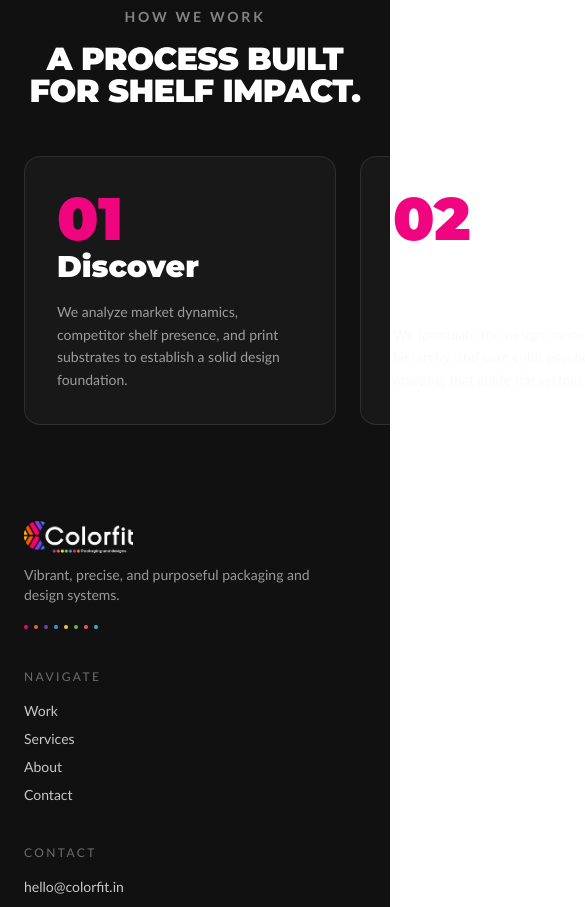
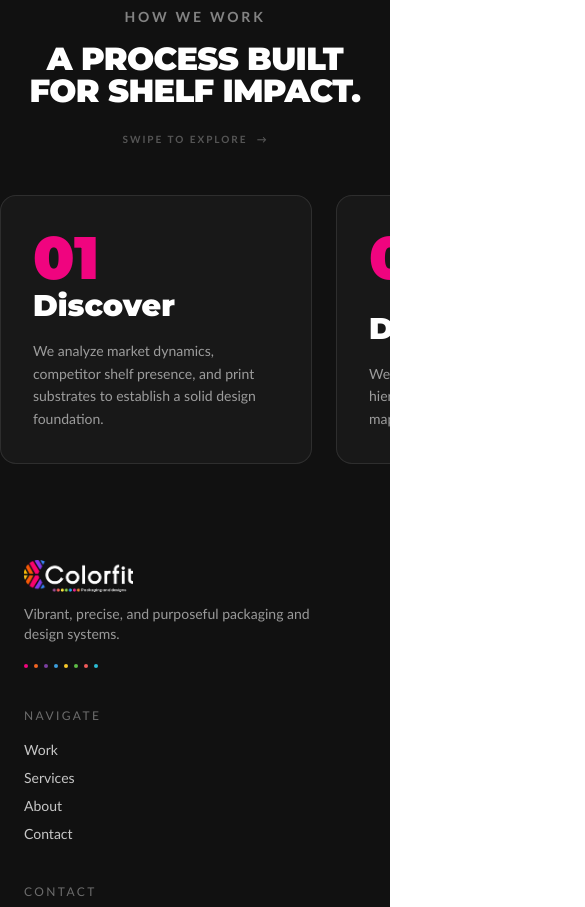
Before and after one commit to ashutoshbhardwaj-jiyasys/colorfit, a Next.js app: page / in a window 390 px wide. Shown: the part 9120-10027 px from the top of the page, 585 px wide, since content can reach past the window. Built offline with nearby package versions, Linux system fonts and the light colour scheme.

Commit message:
changes for home page responsive view

```diff
--- a/src/app/globals.css
+++ b/src/app/globals.css
@@ -67,3 +67,16 @@
     transform: none !important;
   }
 }
+
+/* Custom horizontal bounce animation for mobile swipe indicator */
+@keyframes bounce-x {
+  0%, 100% {
+    transform: translateX(0);
+  }
+  50% {
+    transform: translateX(4px);
+  }
+}
+.animate-bounce-horizontal {
+  animation: bounce-x 1s infinite ease-in-out;
+}
--- a/src/components/home/Process.tsx
+++ b/src/components/home/Process.tsx
@@ -76,14 +76,20 @@ export default function Process() {
         lightText={true}
       />
 
+      {/* Mobile Swipe Indicator */}
+      <div className="flex items-center justify-center gap-2 text-[10px] font-bold uppercase tracking-[0.2em] text-paper/30 md:hidden mt-6 select-none">
+        <span>Swipe to explore</span>
+        <span className="inline-block animate-bounce-horizontal">→</span>
+      </div>
+
       <div
         ref={track}
-        className="mt-12 flex gap-6 px-6 md:mt-20 md:flex-nowrap md:px-16"
+        className="mt-12 flex gap-6 px-6 overflow-x-auto snap-x snap-mandatory no-scrollbar md:mt-20 md:overflow-x-visible md:snap-none md:flex-nowrap md:px-16"
       >
         {STEPS.map((s) => (
           <article
             key={s.num}
-            className="flex w-[80vw] shrink-0 flex-col justify-between rounded-2xl border border-paper/10 bg-paper/[0.03] p-8 md:h-[44vh] md:w-[40vw] md:p-12 hover:border-accent/30 transition-colors duration-300"
+            className="flex w-[80vw] shrink-0 snap-start flex-col justify-between rounded-2xl border border-paper/10 bg-paper/[0.03] p-8 md:h-[44vh] md:w-[40vw] md:p-12 hover:border-accent/30 transition-colors duration-300"
           >
             <span className="font-display text-6xl font-black text-accent md:text-8xl">
               {s.num}
```
